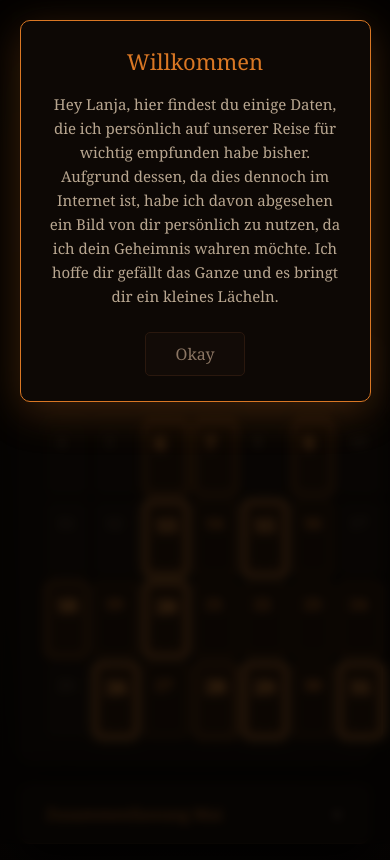
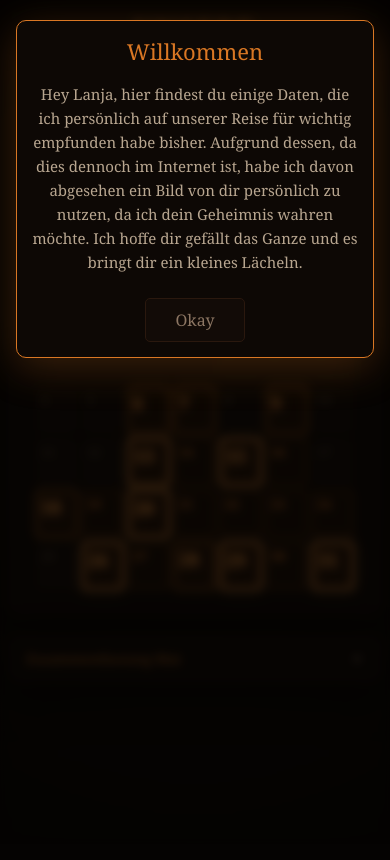
Before and after one commit to caderex/Geburtstag, a plain HTML site: page index.html in a window 390 px wide. Drawn offline with Linux system fonts and the light colour scheme.

Commit message:
Update index.html

```diff
--- a/index.html
+++ b/index.html
@@ -342,6 +342,69 @@
   font-size: 15px;
   margin-top: 10px;
   padding-top: 20px;
+}
+
+
+    /* --- ANPASSUNGEN FÜR MOBILGERÄTE (z. B. iPhone) --- */
+@media (max-width: 600px) {
+  /* Gesamten Container an schmale Bildschirme anpassen */
+  body {
+    padding: 10px;
+  }
+
+  .main-container {
+    padding: 15px 10px;
+  }
+
+  /* Kalender-Grid kompakter machen */
+  .calendar-grid, .calendar-header {
+    gap: 4px;
+  }
+
+  .calendar-header div {
+    font-size: 11px;
+    padding: 4px 0;
+  }
+
+  /* Tag-Kästchen auf dem Handy verkleinern */
+  .day {
+    min-height: 48px;
+    padding: 4px;
+    border-radius: 4px;
+  }
+
+  .day-number {
+    font-size: 13px;
+  }
+
+  /* Popup/Modal-Fenster für Handys optimieren */
+  .modal-content {
+    width: 92%;
+    max-height: 85vh;
+    padding: 15px;
+    margin: 5% auto;
+  }
+
+  .modal-header h2 {
+    font-size: 18px;
+  }
+
+  /* Bilder im Popup ordentlich skalieren */
+  .event-image {
+    max-height: 200px;
+    object-fit: cover;
+  }
+
+  /* Zusammenfassungs-Box für Mobilgeräte */
+  .summary-header {
+    padding: 12px 15px;
+    font-size: 14px;
+  }
+
+  .summary-content {
+    padding: 12px 15px;
+    font-size: 14px;
+  }
 }
   </style>
 </head>
```
